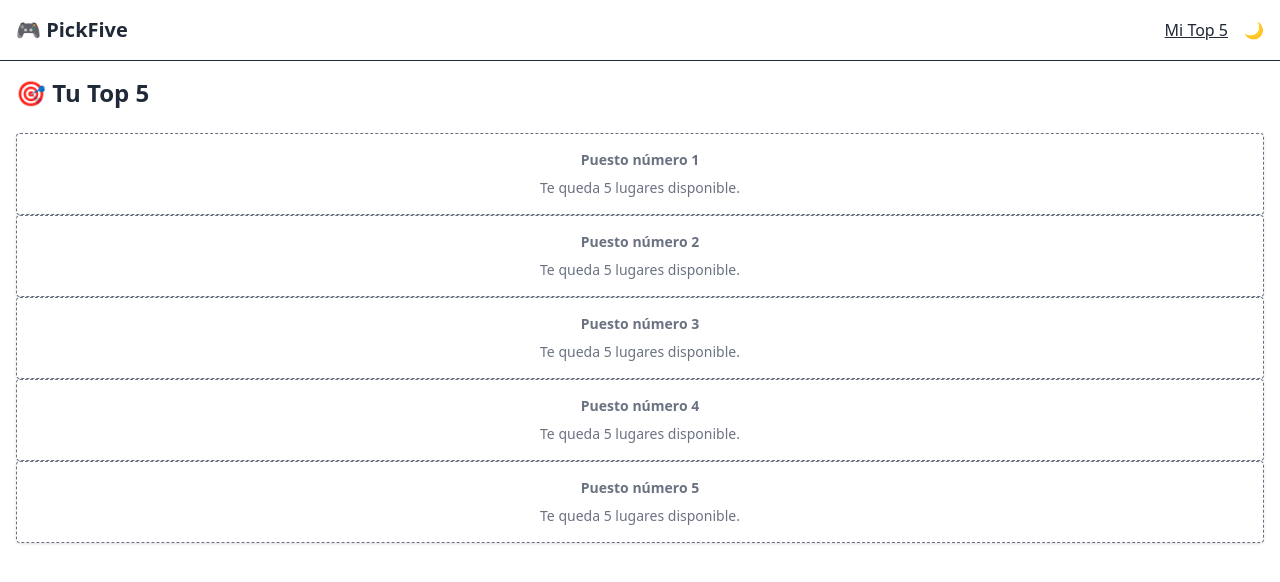
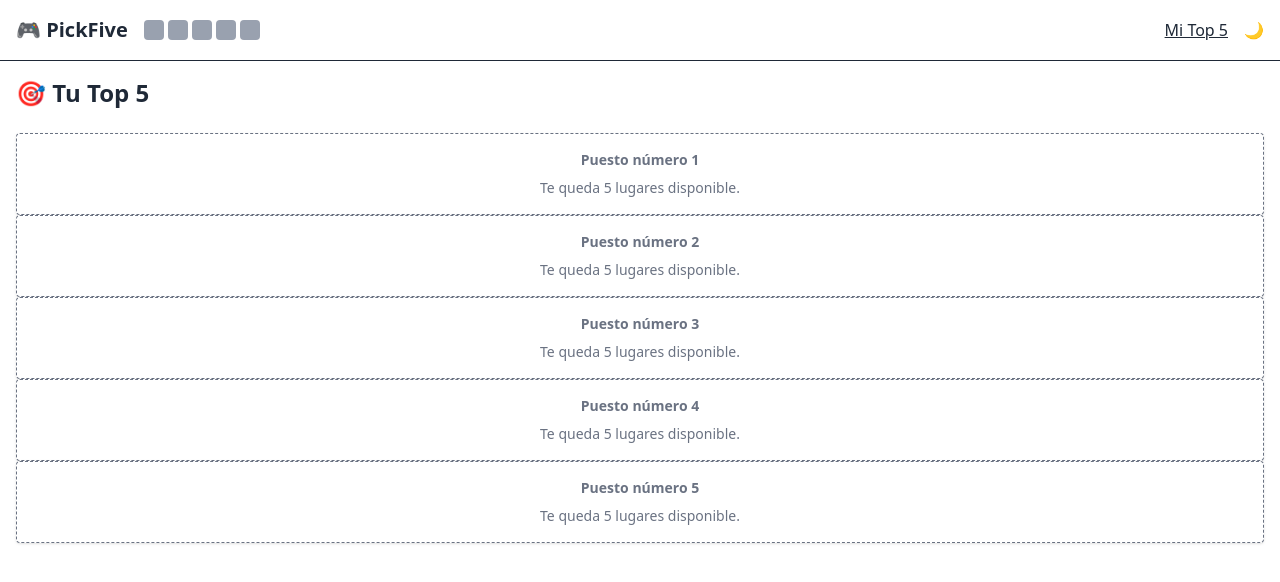
Before and after one commit to Nicoogf/prueba-tecnica-PickFive, a Vue app: page /top-five in a window 1280 px wide. Shown: the top 582 px of the page. Built offline with nearby package versions, Linux system fonts and the light colour scheme; no server answers.

Commit message:
[feat] agrega 5 slots superior usando Pinia

```diff
--- a/package.json
+++ b/package.json
@@ -10,6 +10,7 @@
   },
   "dependencies": {
     "@tailwindcss/vite": "^4.1.10",
+    "pinia": "^3.0.3",
     "vue": "^3.5.13",
     "vue-router": "^4.5.1",
     "vuedraggable": "^4.1.0"
--- a/src/layouts/DefaultLayout.vue
+++ b/src/layouts/DefaultLayout.vue
@@ -1,15 +1,23 @@
 <template>
   <div :class="{ 'dark': isDark }">
- <div
-  class="min-h-screen text-gray-800 transition-colors duration-500"
-  :style="{
-    backgroundColor: isDark ? '#111827' : '#ffffff',
-    color: isDark ? '#f3f4f6' : '#1f2937'
-  }"
->
+    <div class="min-h-screen text-gray-800 transition-colors duration-500" :style="{
+      backgroundColor: isDark ? '#111827' : '#ffffff',
+      color: isDark ? '#f3f4f6' : '#1f2937'
+    }">
       <header class="flex justify-between items-center p-4 border-b dark:border-gray-700">
-        <router-link to="/" class="text-xl font-bold">🎮 PickFive</router-link>
-        <div class="flex gap-4">
+        <div class="flex items-center gap-4">
+          <router-link to="/" class="text-xl font-bold">🎮 PickFive</router-link>
+
+          <!-- Indicador visual Top 5 -->
+          <div class="flex gap-1">
+            <div v-for="i in 5" :key="i" class="w-5 h-5 rounded transition-all duration-300" :class="{
+              'bg-orange-500': i <= store.list.length,
+              'bg-gray-400': i > store.list.length
+            }" />
+          </div>
+        </div>
+
+        <div class="flex gap-4 items-center">
           <router-link to="/top-five" class="underline">Mi Top 5</router-link>
           <button @click="toggleTheme">
             {{ isDark ? '☀️' : '🌙' }}
@@ -25,7 +33,12 @@
 
 <script setup>
 import { ref, watchEffect } from 'vue'
+import { getTopFive } from '../utils/topFive'
+import { useTopFive } from '../stores/useTopFive'
 
+const store = useTopFive()
+
+// 🟢 Primero definís isDark
 const isDark = ref(localStorage.getItem('theme') === 'dark')
 
 function toggleTheme() {
@@ -33,6 +46,7 @@ function toggleTheme() {
   localStorage.setItem('theme', isDark.value ? 'dark' : 'light')
 }
 
+// 🟢 Recién después usás watchEffect
 watchEffect(() => {
   if (isDark.value) {
     document.documentElement.classList.add('dark')
@@ -40,4 +54,25 @@ watchEffect(() => {
     document.documentElement.classList.remove('dark')
   }
 })
+
+
 </script>
+
+
+<style scoped>
+.bg-orange-500 {
+  animation: fadeIn 0.3s ease-in-out;
+}
+
+@keyframes fadeIn {
+  from {
+    transform: scale(0.8);
+    opacity: 0.3;
+  }
+
+  to {
+    transform: scale(1);
+    opacity: 1;
+  }
+}
+</style>
--- a/src/main.js
+++ b/src/main.js
@@ -2,5 +2,9 @@ import { createApp } from 'vue'
 import './style.css'
 import App from './App.vue'
 import router from './router'
+import { createPinia } from 'pinia'
+
+const app = createApp(App)
+app.use(createPinia())
 
 createApp(App).use(router).mount('#app')
--- a/src/pages/Home.vue
+++ b/src/pages/Home.vue
@@ -6,20 +6,21 @@
       <div v-for="game in games" :key="game.id" class="bg-white p-4 rounded shadow relative">
         <router-link :to="`/game/${game.id}`">
           <div class="hover:shadow-lg transition">
-                        <img :src="game.background_image" :alt="game.name"
-                            class="mb-2 rounded w-full h-40 object-cover" />
+            <img :src="game.background_image" :alt="game.name" class="mb-2 rounded w-full h-40 object-cover" />
             <h2 class="font-semibold text-lg">{{ game.name }}</h2>
           </div>
         </router-link>
 
-                <button @click.stop="toggleTopFive(game)" :disabled="topFiveFull && !isInTopFive(game.id)" class="mt-2 text-sm px-3 py-1 rounded w-full transition
+        <button
+          @click.stop="toggleTopFive(game)"
+          :disabled="store.list.length >= 5 && !isInTopFive(game.id)"
+          class="mt-2 text-sm px-3 py-1 rounded w-full transition
                  text-white
                  hover:bg-blue-700
                  bg-blue-600
                  disabled:opacity-50 disabled:cursor-not-allowed">
           {{ isInTopFive(game.id) ? 'Sacar de la lista' : 'Agregar al Top 5' }}
         </button>
-
       </div>
     </div>
 
@@ -27,20 +28,14 @@
       <div v-if="isFetchingMore" class="text-sm text-gray-500">Cargando más juegos...</div>
     </div>
   </div>
-
-
 </template>
 
 <script setup>
-import { ref, onMounted, watch, nextTick, computed  } from 'vue'
+import { ref, onMounted, watch, nextTick } from 'vue'
 import { fetchPopularGames } from '../utils/api'
-import {
-    addToTopFive,
-    removeFromTopFive,
-    isInTopFive as isInList,
-    getTopFive
-} from '../utils/topFive'
+import { useTopFive } from '../stores/useTopFive'
 
+const store = useTopFive()
 
 const games = ref([])
 const error = ref(null)
@@ -50,19 +45,15 @@ const sentinel = ref(null)
 const initialLoading = ref(true)
 const isFetchingMore = ref(false)
 
-const topFive = ref(getTopFive())
-
-const topFiveFull = computed(() => topFive.value.length >= 5)
-
 function isInTopFive(id) {
-    return topFive.value.some((g) => g.id === id)
+  return store.list.some((g) => g.id === id)
 }
 
 function toggleTopFive(game) {
   if (isInTopFive(game.id)) {
-        topFive.value = removeFromTopFive(game.id)
-    } else if (!topFiveFull.value) {
-        topFive.value = addToTopFive({
+    store.remove(game.id)
+  } else if (store.list.length < 5) {
+    store.add({
       id: game.id,
       name: game.name,
       background_image: game.background_image
@@ -107,5 +98,4 @@ onMounted(async () => {
 watch(page, () => {
   if (page.value > 1) loadGames()
 })
-
 </script>
--- a/src/pages/TopFive.vue
+++ b/src/pages/TopFive.vue
@@ -3,7 +3,7 @@
     <h1 class="text-2xl font-bold mb-6">🎯 Tu Top 5</h1>
 
     <TransitionGroup name="fade" tag="div" class="grid grid-cols-2 md:grid-cols-3 lg:grid-cols-5 gap-4">
-      <draggable v-model="topFive" item-key="id" @end="persistOrder" tag="div" :component-data="{ class: '' }">
+      <draggable v-model="store.list" item-key="id" @end="persistOrder" tag="div" :component-data="{ class: '' }">
         <template #item="{ element, index }">
           <div :key="element.id" class="rounded shadow p-4 transition-all duration-300"
             :class="{ 'fade-out': removingIds.includes(element.id) }" :style="{
@@ -33,30 +33,27 @@
     <div v-for="i in emptySlots" :key="'empty-' + i"
       class="rounded shadow p-4 text-center text-sm text-gray-500 border border-dashed"
       :style="{ backgroundColor: isDark ? '#1f2937' : '#ffffff' }">
-      <div class="font-bold mb-2">Puesto número {{ topFive.length + i }}</div>
+      <div class="font-bold mb-2">Puesto número {{ store.list.length + i }}</div>
       Te queda {{ emptySlots }} {{ emptySlots > 1 ? 'lugares' : 'lugar' }} disponible.
     </div>
   </div>
 </template>
 
 <script setup>
-import { ref, onMounted, computed } from 'vue'
+import { ref, computed } from 'vue'
 import draggable from 'vuedraggable'
-import { getTopFive, removeFromTopFive } from '../utils/topFive'
+import { useTopFive } from '../stores/useTopFive'
 
-const topFive = ref([])
+const store = useTopFive()
+
 const removingIds = ref([])
 
 const isDark = ref(localStorage.getItem('theme') === 'dark')
 
-onMounted(() => {
-  topFive.value = getTopFive()
-})
-
-const emptySlots = computed(() => 5 - topFive.value.length)
+const emptySlots = computed(() => 5 - store.list.length)
 
 function persistOrder() {
-  localStorage.setItem('top5Games', JSON.stringify(topFive.value))
+  localStorage.setItem('top5Games', JSON.stringify(store.list))
 }
 
 function handleImgError(event) {
@@ -66,11 +63,10 @@ function handleImgError(event) {
 function handleRemove(id) {
   removingIds.value.push(id)
   setTimeout(() => {
-    topFive.value = removeFromTopFive(id)
+    store.remove(id)
     removingIds.value = removingIds.value.filter(rid => rid !== id)
-  }, 300) // duración de la animación
+  }, 300)
 }
-
 </script>
 
 <style scoped>
--- /dev/null
+++ b/src/stores/useTopFive.js
@@ -0,0 +1,19 @@
+import { defineStore } from 'pinia'
+import { getTopFive as getFromStorage, addToTopFive, removeFromTopFive } from '../utils/topFive'
+
+export const useTopFive = defineStore('topFive', {
+  state: () => ({
+    list: getFromStorage(),
+  }),
+  actions: {
+    add(game) {
+      this.list = addToTopFive(game)
+    },
+    remove(id) {
+      this.list = removeFromTopFive(id)
+    },
+    refresh() {
+      this.list = getFromStorage()
+    }
+  }
+})
```
Also changed, not shown: 1 other file (tests, documents, lock files or other folders). Lines whose indentation alone changed are shown as unchanged.
